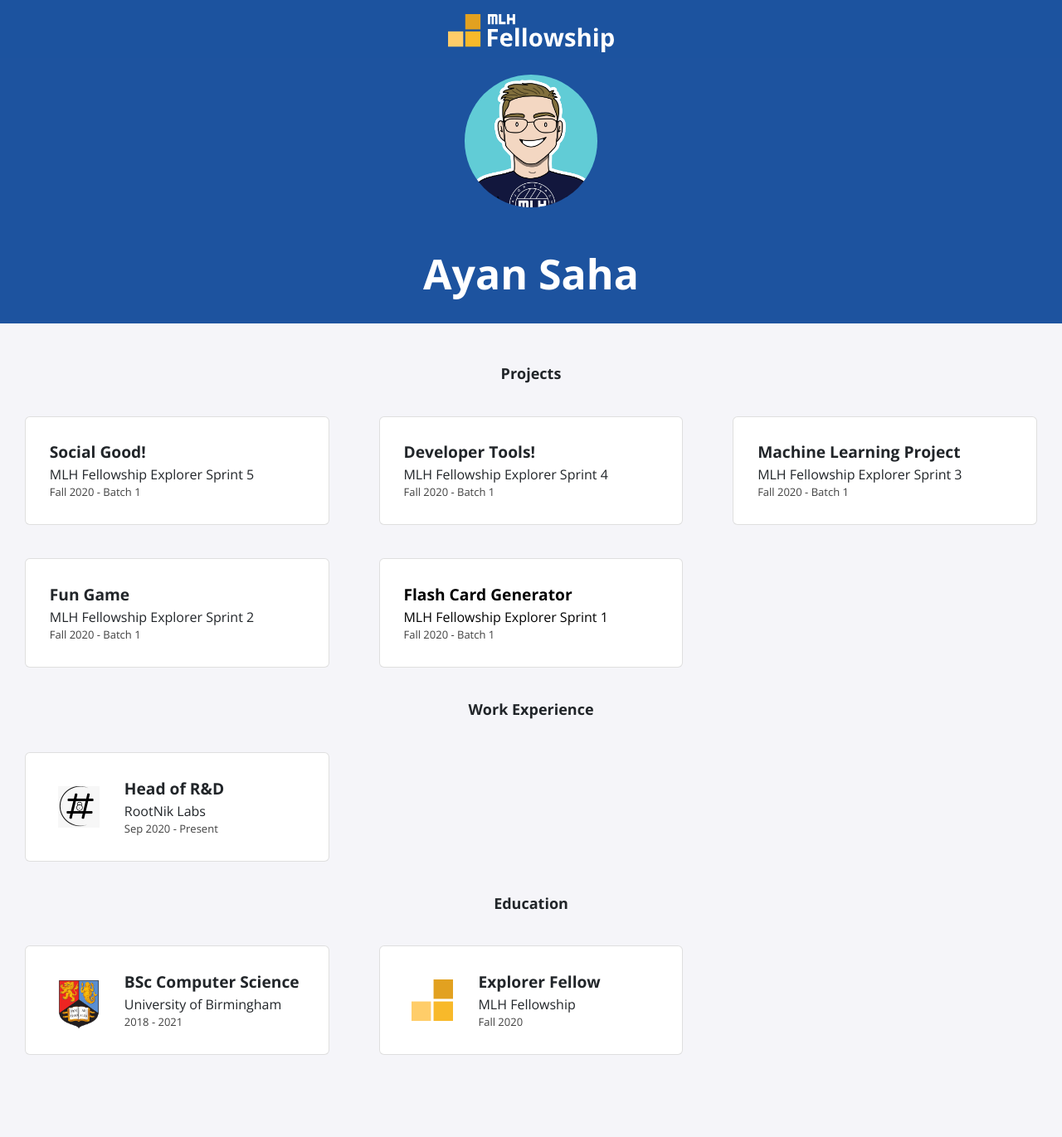
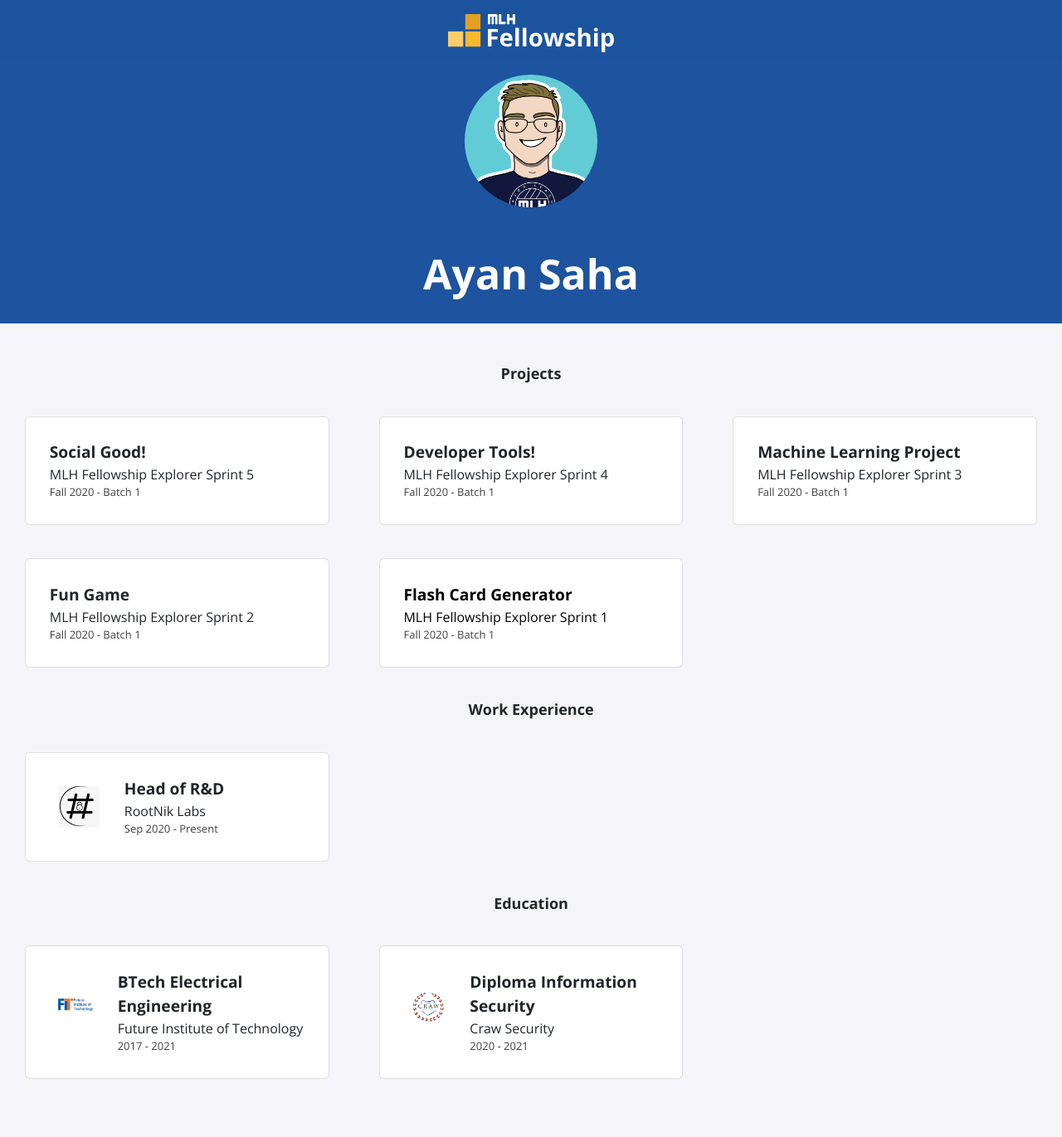
Before and after one commit to Rooghz/Rooghz.github.io, a Jekyll site: the page built from index.html, in a window 1280 px wide. Shown: the whole page at 83% size. Built offline with Jekyll 4.4.1, drawn with Linux system fonts in a browser that asks for light colours; nearby versions of some CDN libraries; before the commit the page ends 1342 px from its top, so only the background shows below that.

Commit message:
Update education.yml

```diff
--- a/_data/education.yml
+++ b/_data/education.yml
@@ -1,9 +1,9 @@
-- course: BSc Computer Science
-  institute: University of Birmingham
-  dates: 2018 - 2021
-  logo: uob.png
+- course: BTech Electrical Engineering
+  institute: Future Institute of Technology
+  dates: 2017 - 2021
+  logo: fit.jpg
 
-- course: Explorer Fellow
-  institute: MLH Fellowship
-  dates: Fall 2020
-  logo: fellowship.svg
+- course: Diploma Information Security
+  institute: Craw Security
+  dates: 2020 - 2021
+  logo: craw.png
```
